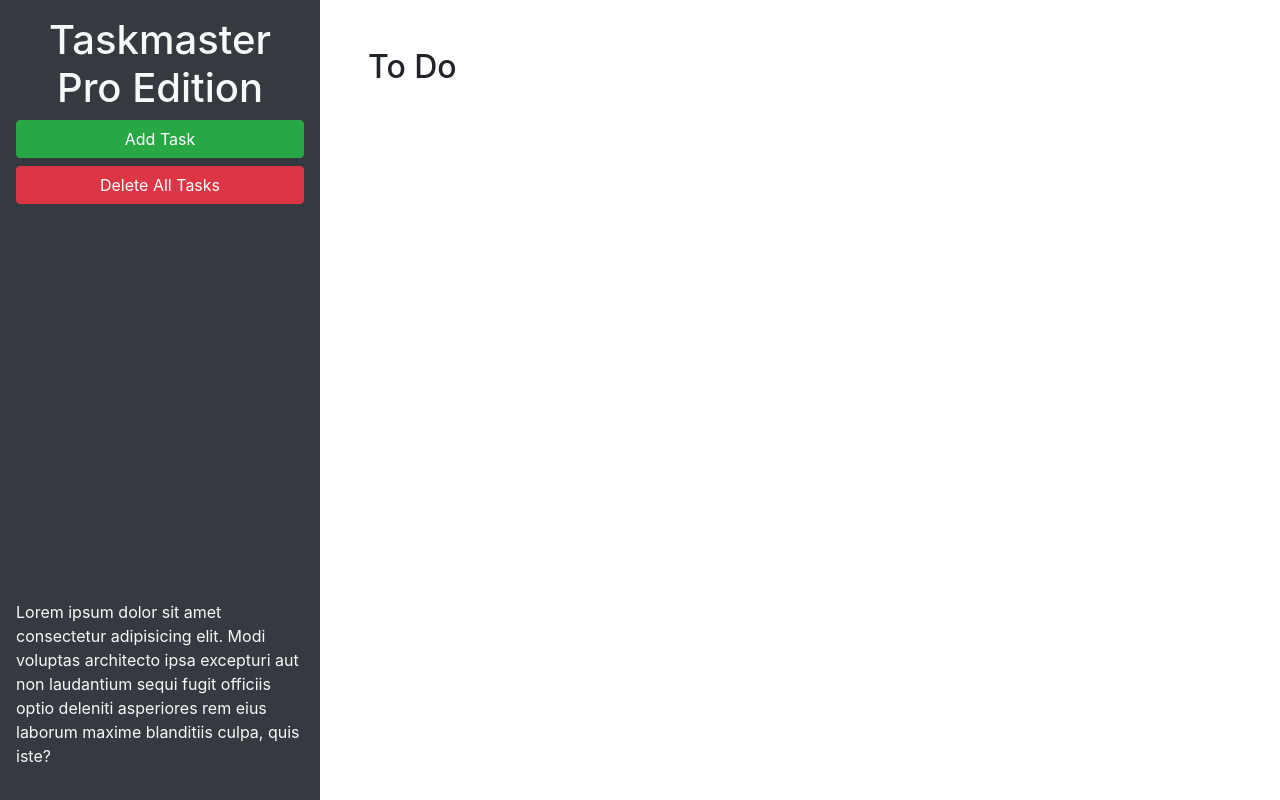
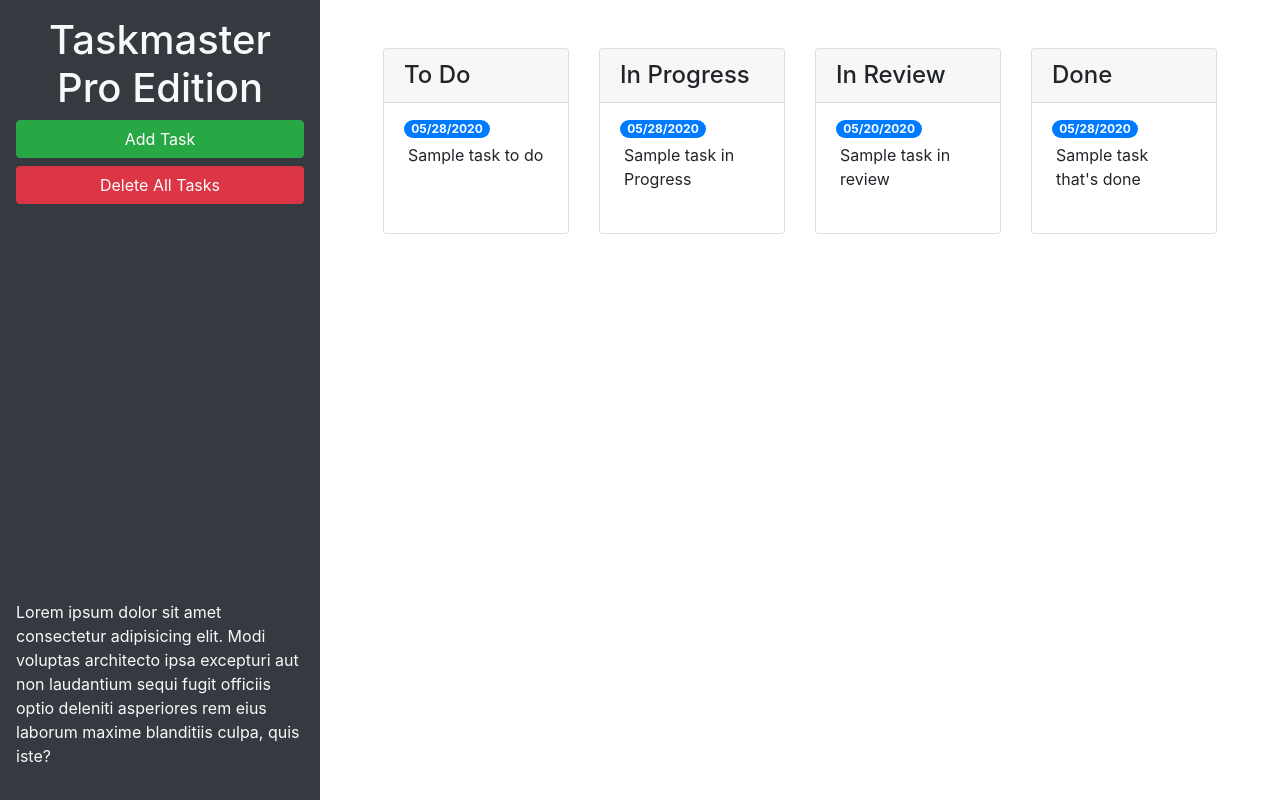
Before and after one commit to aidyel/taskmaster-pro, a plain HTML site: page index.html in a window 1280 px wide. Drawn offline with nearby package versions, Linux system fonts and the light colour scheme.

Commit message:
updated layout

```diff
--- a/index.html
+++ b/index.html
@@ -24,9 +24,67 @@
       </p>
     </header>
     <main class="col-12 col-lg-9">
-      <div class="m-5">
-        <h2>To Do</h2>
-        <ul id="list-toDo" class="list-group"> </ul>
+      <div class="m-5 row justify-content-around">
+        <!-- todo start -->
+        <div class="col-12 col-md-6 col-xl-3 mb-3">
+          <div class="card">
+            <h4 class="card-header">
+              To Do
+            </h4>
+            <ul id="list-toDo" class="list-group list-group-flush">
+              <li class="list-group-item">
+                <span class="badge badge-primary badge-pill">05/28/2020</span>
+                <p class="m-1">Sample task to do</p>
+              </li>
+            </ul>
+          </div>
+        </div>
+        <!-- todo end -->
+        <!-- in progress start -->
+        <div class="col-12 col-md-6 col-xl-3 mb-3">
+          <div class="card">
+            <h4 class="card-header">
+              In Progress
+            </h4>
+            <ul id="list-inProgress" class="list-group list-group-flush">
+              <li class="list-group-item">
+                <span class="badge badge-primary badge-pill">05/28/2020</span>
+                <p class="m-1">Sample task in Progress</p>
+              </li>
+            </ul>
+          </div>
+        </div>
+        <!-- in progress end -->
+        <!-- in review start -->
+        <div class="col-12 col-md-6 col-xl-3 mb-3">
+          <div class="card">
+            <h4 class="card-header">
+              In Review
+            </h4>
+            <ul id="list-inReview" class="list-group list-group-flush">
+              <li class="list-group-item">
+                <span class="badge badge-primary badge-pill">05/20/2020</span>
+                <p class="m-1">Sample task in review</p>
+              </li>
+            </ul>
+          </div>
+        </div>
+        <!-- in review end -->
+        <!-- done start -->
+        <div class="col-12 col-md-6 col-xl-3 mb-3">
+          <div class="card">
+            <h4 class="card-header">
+              Done
+            </h4>
+            <ul id="list-done" class="list-group list-group-flush">
+              <li class="list-group-item">
+                <span class="badge badge-primary badge-pill">05/28/2020</span>
+                <p class="m-1">Sample task that's done</p>
+              </li>
+            </ul>
+          </div>
+        </div>
+        <!-- done end -->
       </div>
     </main>
   </div>
@@ -46,11 +104,11 @@
           <form>
             <div class="form-group">
               <label for="modalTaskDescription">Task description</label>
-              <textarea id="modalTaskDescription" rows="3"></textarea>
+              <textarea id="modalTaskDescription" rows="3" class="form-control"></textarea>
             </div>
             <div class="form-group">
               <label for="modalDueDate">Due date</label>
-              <input type="text" id="modalDueDate" placeholder="mm/dd/yyyy" autocomplete="off" />
+              <input type="text" class="form-control" id="modalDueDate" placeholder="mm/dd/yyyy" autocomplete="off" />
             </div>
           </form>
         </div>
```
